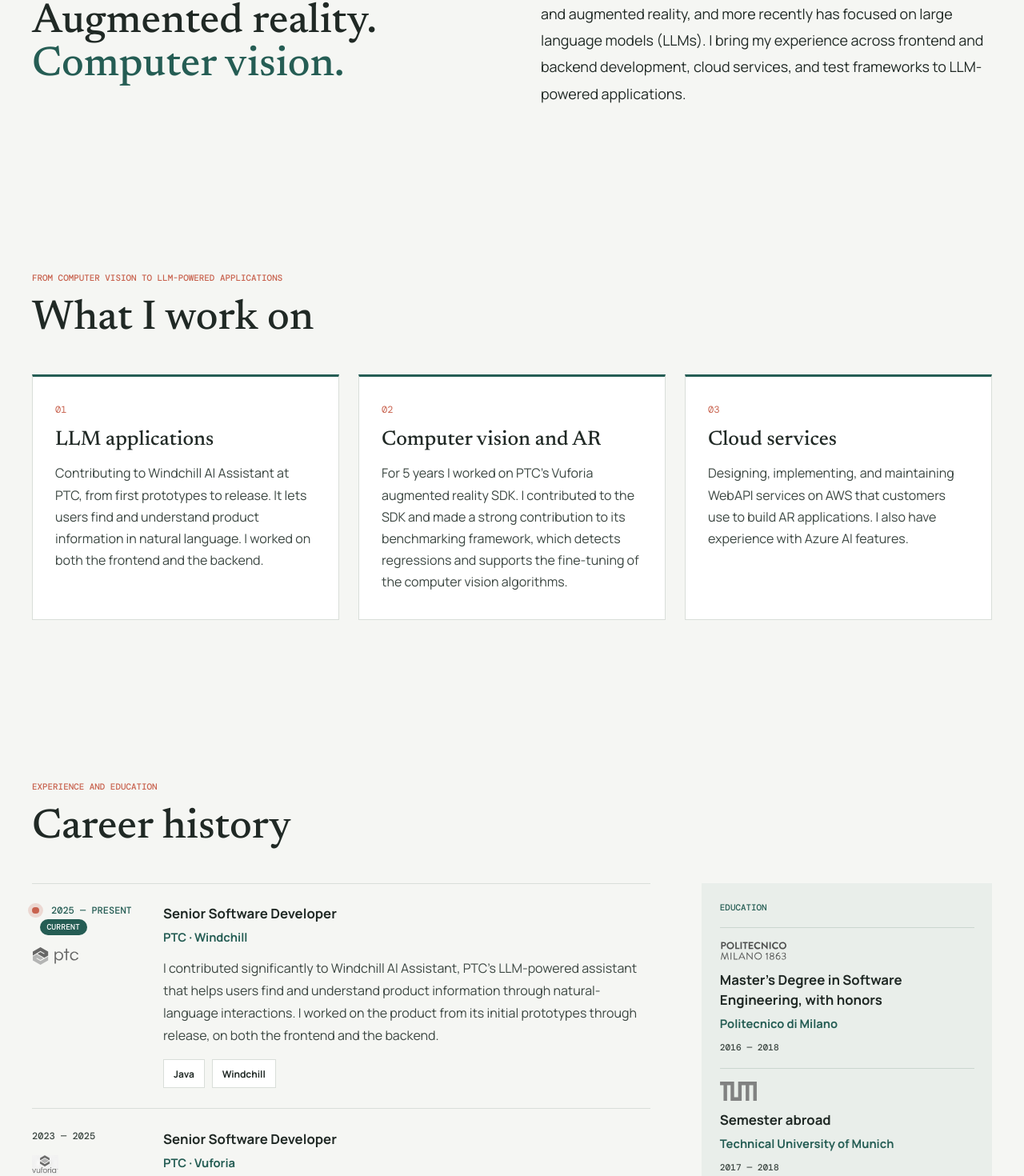
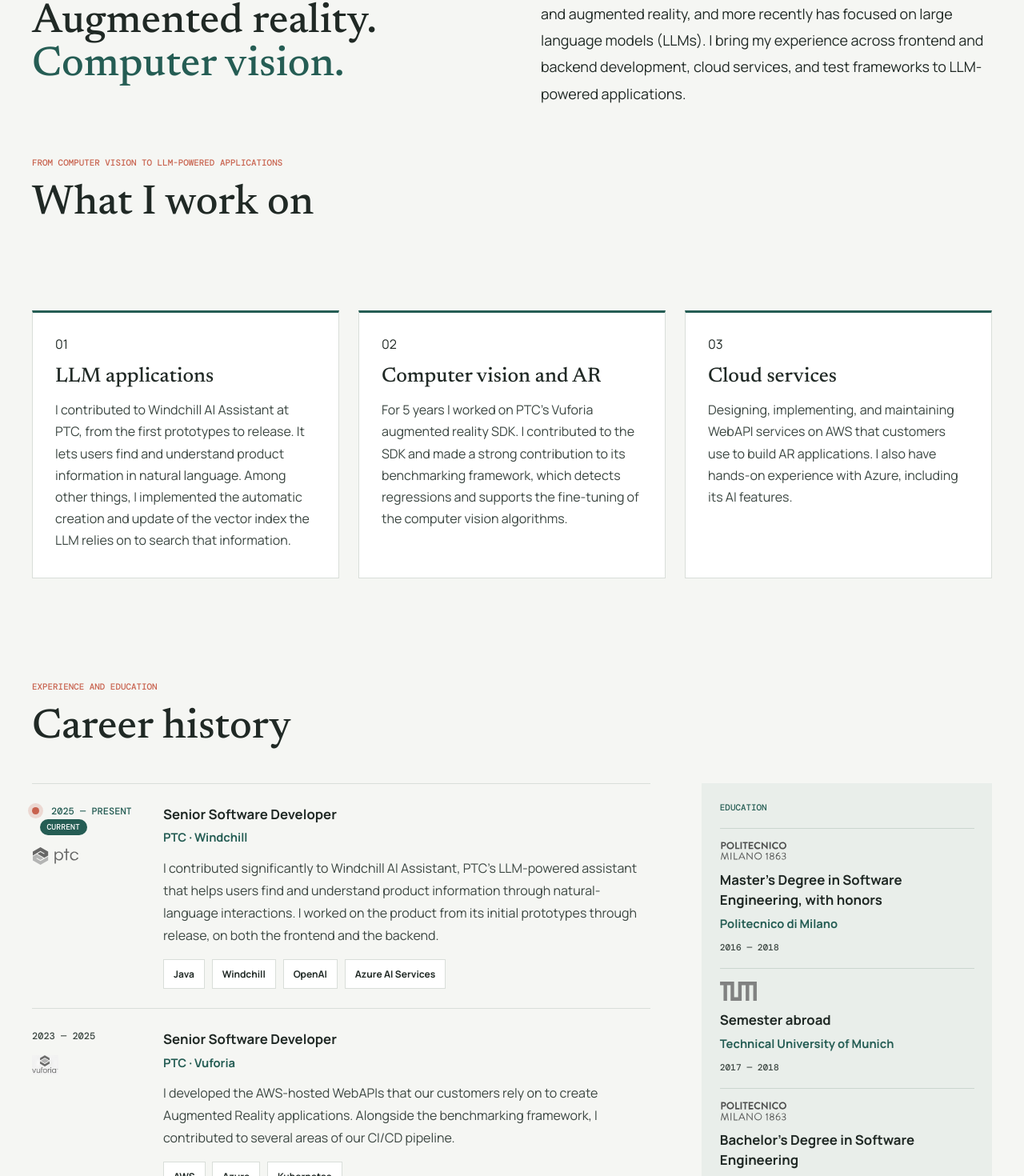
Before and after one commit to gaboardidiego/personal-website, an Angular app: page / in a window 1280 px wide. Shown: the part 923-2393 px from the top of the page at 80% size. Built offline with nearby package versions, Linux system fonts and the light colour scheme.

Commit message:
Refine About section and update portfolio content

```diff
--- a/src/app/app.html
+++ b/src/app/app.html
@@ -4,8 +4,7 @@
 
   <main id="main-content">
     <app-hero-section [portfolio]="portfolio" />
-    <app-about-section [portfolio]="portfolio" />
-    <app-focus-section [focusAreas]="focusAreas" />
+    <app-about-section [portfolio]="portfolio" [focusAreas]="focusAreas" />
     <app-career-history [experience]="experience" [education]="education" />
     <app-interests-section [interests]="interests" />
     <app-contact-section [portfolio]="portfolio" />
--- a/src/app/app.ts
+++ b/src/app/app.ts
@@ -2,7 +2,6 @@
 import { AboutSection } from './components/about-section/about-section';
 import { CareerHistory } from './components/career-history/career-history';
 import { ContactSection } from './components/contact-section/contact-section';
-import { FocusSection } from './components/focus-section/focus-section';
 import { HeroSection } from './components/hero-section/hero-section';
 import { InterestsSection } from './components/interests-section/interests-section';
 import { SiteFooter } from './components/site-footer/site-footer';
@@ -16,7 +15,6 @@
     SiteHeader,
     HeroSection,
     AboutSection,
-    FocusSection,
     CareerHistory,
     InterestsSection,
     ContactSection,
--- a/src/app/components/about-section/about-section.html
+++ b/src/app/components/about-section/about-section.html
@@ -6,4 +6,19 @@
   <div class="about__content">
     <p class="about__copy">{{ portfolio().introduction }}</p>
   </div>
+  <div class="section-heading section-heading--wide">
+    <div>
+      <p class="section-kicker">From computer vision to LLM-powered applications</p>
+      <h2 id="focus-title">What I work on</h2>
+    </div>
+  </div>
+  <ul class="focus__grid" id="focus" aria-labelledby="focus-title">
+    @for (area of focusAreas(); track area.title) {
+      <li class="focus-card">
+        <span class="focus-card__number">0{{ $index + 1 }}</span>
+        <h3>{{ area.title }}</h3>
+        <p>{{ area.description }}</p>
+      </li>
+    }
+  </ul>
 </section>
--- a/src/app/components/about-section/about-section.ts
+++ b/src/app/components/about-section/about-section.ts
@@ -1,5 +1,5 @@
 import { Component, input } from '@angular/core';
-import type { Portfolio } from '../../models/portfolio';
+import type { FocusArea, Portfolio } from '../../models/portfolio';
 
 @Component({
   selector: 'app-about-section',
@@ -7,4 +7,5 @@
 })
 export class AboutSection {
   readonly portfolio = input.required<Portfolio>();
+  readonly focusAreas = input.required<FocusArea[]>();
 }
--- a/src/app/components/site-header/site-header.html
+++ b/src/app/components/site-header/site-header.html
@@ -6,7 +6,6 @@
     </a>
     <nav class="site-nav" aria-label="Primary navigation">
       <a href="#about">About</a>
-      <a href="#focus">Focus</a>
       <a href="#experience">Experience</a>
       <a href="#interests">Interests</a>
       <a href="#contact">Contact</a>
--- a/src/app/data/portfolio.ts
+++ b/src/app/data/portfolio.ts
@@ -25,7 +25,7 @@
     current: true,
     description:
       "I contributed significantly to Windchill AI Assistant, PTC's LLM-powered assistant that helps users find and understand product information through natural-language interactions. I worked on the product from its initial prototypes through release, on both the frontend and the backend.",
-    skills: ['Java', 'Windchill'],
+    skills: ['Java', 'Windchill', 'OpenAI', 'Azure AI Services'],
   },
   {
     role: 'Senior Software Developer',
@@ -34,7 +34,7 @@
     period: '2023 — 2025',
     description:
       'I developed the AWS-hosted WebAPIs that our customers rely on to create Augmented Reality applications. Alongside the benchmarking framework, I contributed to several areas of our CI/CD pipeline.',
-    skills: ['AWS', 'Azure'],
+    skills: ['AWS', 'Azure', 'Kubernetes'],
   },
   {
     role: 'Software Developer',
@@ -74,7 +74,7 @@
   {
     title: 'LLM applications',
     description:
-      'Contributing to Windchill AI Assistant at PTC, from first prototypes to release. It lets users find and understand product information in natural language. I worked on both the frontend and the backend.',
+      'I contributed to Windchill AI Assistant at PTC, from the first prototypes to release. It lets users find and understand product information in natural language. Among other things, I implemented the automatic creation and update of the vector index the LLM relies on to search that information.',
   },
   {
     title: 'Computer vision and AR',
@@ -84,7 +84,7 @@
   {
     title: 'Cloud services',
     description:
-      'Designing, implementing, and maintaining WebAPI services on AWS that customers use to build AR applications. I also have experience with Azure AI features.',
+      'Designing, implementing, and maintaining WebAPI services on AWS that customers use to build AR applications. I also have hands-on experience with Azure, including its AI features.',
   },
 ];
 
@@ -118,7 +118,7 @@
   {
     title: 'Running',
     description:
-      'Six marathons completed, with a personal best of 2h\u00a051. I started with trail races and moved on to road races.',
+      'Seven marathons completed, with a personal best of 2h\u00a051. I started with trail races and moved on to road races.',
     image: 'images/running.jpg',
   },
   {
@@ -128,7 +128,7 @@
   },
   {
     title: 'Mountains',
-    description: 'Hiking, easy climbing, and skiing. This photo was taken on Monte Rosa.',
+    description: 'Hiking, climbing, and skiing. This photo was taken on Monte Rosa.',
     image: 'images/mountains.jpg',
   },
 ];
--- a/src/app/site.css
+++ b/src/app/site.css
@@ -536,15 +536,13 @@
   line-height: 1.7;
 }
 
-.focus {
-  padding-block: 5rem 6rem;
-}
-
 .focus__grid {
   display: grid;
   grid-template-columns: repeat(3, minmax(0, 1fr));
   gap: 1.5rem;
+  grid-column: 1 / -1;
   margin: 0;
+  margin-top: 1.5rem;
   padding: 0;
   list-style: none;
 }
@@ -554,12 +552,6 @@
   border: 1px solid var(--line);
   border-top: 3px solid var(--forest);
   background: var(--surface);
-}
-
-.focus-card__number {
-  color: var(--coral);
-  font-family: 'DM Mono', monospace;
-  font-size: 0.75rem;
 }
 
 .focus-card h3 {
```
Also changed, not shown: 1 other file (tests, documents, lock files or other folders).
